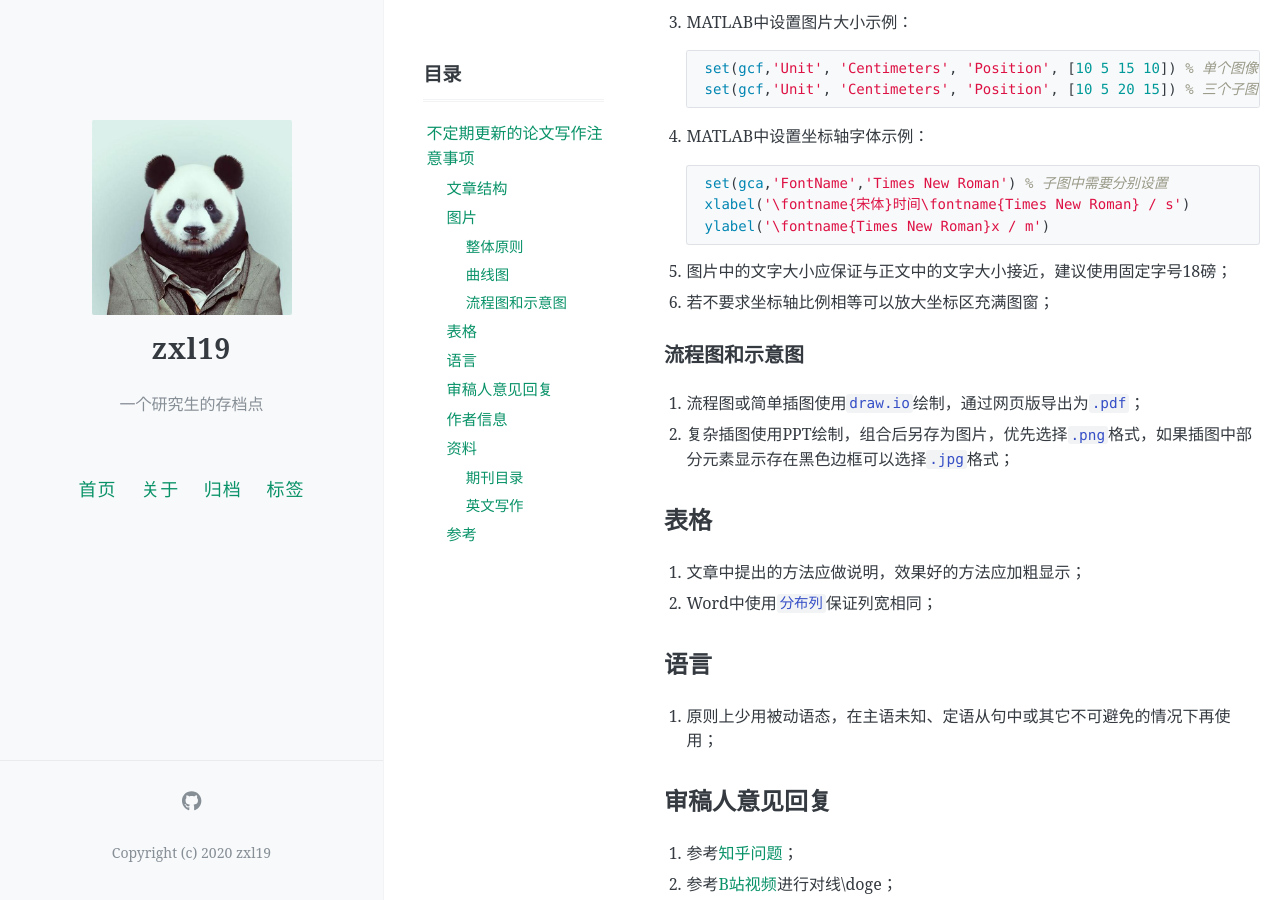
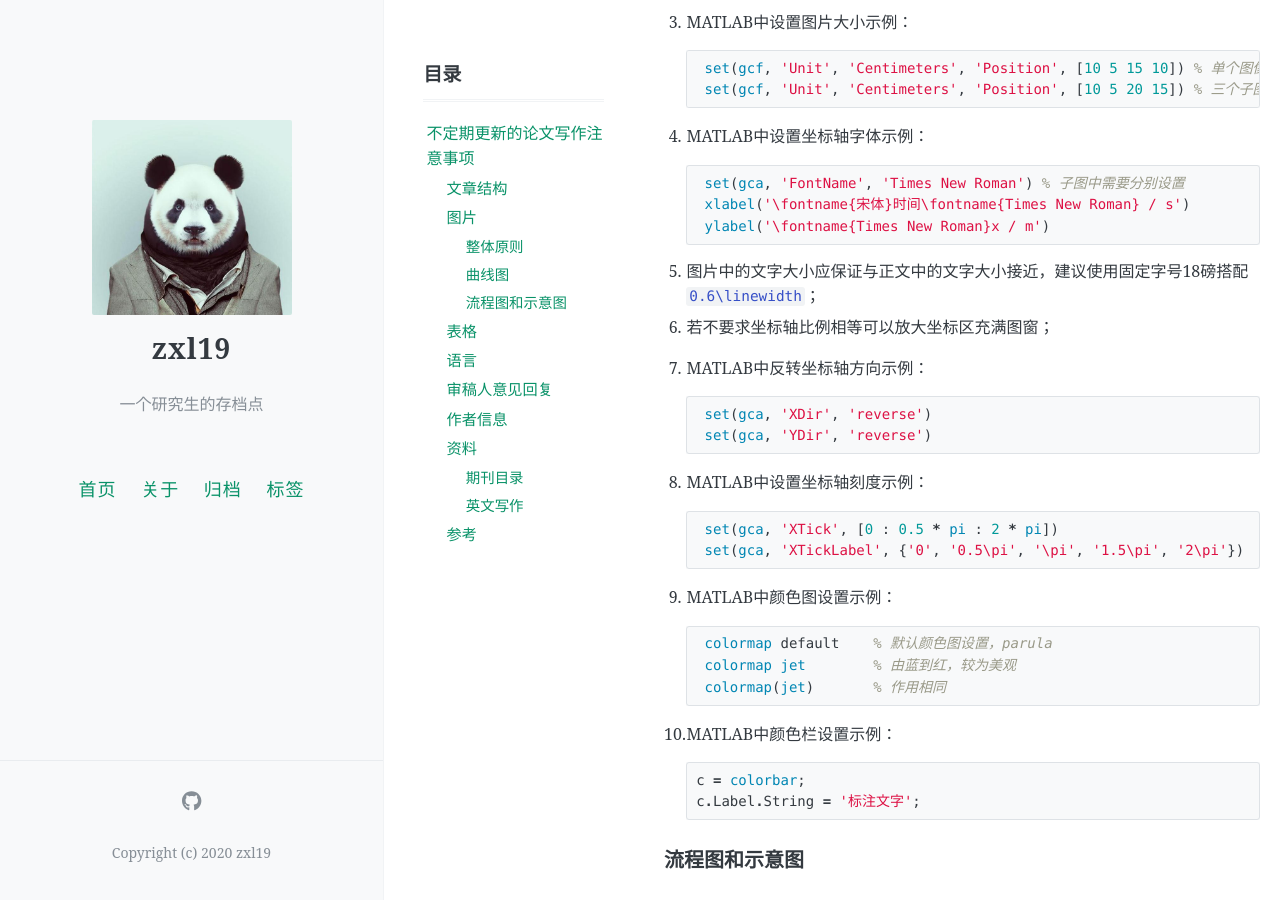
Before and after one commit to zxl19/zxl19.github.io, a Jekyll site: the page built from _posts/2020-10-16-paper-writing.md, in a window 1280 px wide and 900 px high, scrolled down 1454 px. Built offline with Jekyll 4.4.1, drawn with Linux system fonts in a browser that asks for light colours; formulas are drawn with MathJax 3; comment, search, counter and statistics services are not loaded; some of the changed text lies outside the part shown.

Commit message:
Update 2020-10-16-paper-writing.md

````diff
--- a/_posts/2020-10-16-paper-writing.md
+++ b/_posts/2020-10-16-paper-writing.md
@@ -67,20 +67,48 @@ pinned: false
 3. MATLAB中设置图片大小示例：
 
     ```matlab
-    set(gcf,'Unit', 'Centimeters', 'Position', [10 5 15 10]) % 单个图像
-    set(gcf,'Unit', 'Centimeters', 'Position', [10 5 20 15]) % 三个子图
+    set(gcf, 'Unit', 'Centimeters', 'Position', [10 5 15 10]) % 单个图像
+    set(gcf, 'Unit', 'Centimeters', 'Position', [10 5 20 15]) % 三个子图
     ```
 
 4. MATLAB中设置坐标轴字体示例：
 
     ```matlab
-    set(gca,'FontName','Times New Roman') % 子图中需要分别设置
+    set(gca, 'FontName', 'Times New Roman') % 子图中需要分别设置
     xlabel('\fontname{宋体}时间\fontname{Times New Roman} / s')
     ylabel('\fontname{Times New Roman}x / m')
     ```
 
-5. 图片中的文字大小应保证与正文中的文字大小接近，建议使用固定字号18磅；
+5. 图片中的文字大小应保证与正文中的文字大小接近，建议使用固定字号18磅搭配`0.6\linewidth`；
 6. 若不要求坐标轴比例相等可以放大坐标区充满图窗；
+7. MATLAB中反转坐标轴方向示例：
+
+    ```matlab
+    set(gca, 'XDir', 'reverse')
+    set(gca, 'YDir', 'reverse')
+    ```
+
+8. MATLAB中设置坐标轴刻度示例：
+
+    ```matlab
+    set(gca, 'XTick', [0 : 0.5 * pi : 2 * pi])
+    set(gca, 'XTickLabel', {'0', '0.5\pi', '\pi', '1.5\pi', '2\pi'})
+    ```
+
+9. MATLAB中颜色图设置示例：
+
+    ```matlab
+    colormap default    % 默认颜色图设置，parula
+    colormap jet        % 由蓝到红，较为美观
+    colormap(jet)       % 作用相同
+    ```
+
+10. MATLAB中颜色栏设置示例：
+
+    ```matlab
+    c = colorbar;
+    c.Label.String = '标注文字';
+    ```
 
 ### 流程图和示意图
 
@@ -133,3 +161,6 @@ pinned: false
 2. [审稿意见怎么回复？需要注意什么？-知乎](https://www.zhihu.com/question/370758333)
 3. [英文论文写作有哪些需要注意的细节？-知乎](https://www.zhihu.com/question/46825717)
 4. [我来分享下自己总结的审稿意见回复的模板吧-方差的文章-知乎](https://zhuanlan.zhihu.com/p/346911007)
+5. [MATLAB坐标轴位置和方向设置-CSDN博客](https://blog.csdn.net/yuejisuo1948/article/details/80801506)
+6. [MATLAB坐标轴刻度设置-百度经验](https://jingyan.baidu.com/article/c1a3101e044849de646deb43.html)
+7. [MATLAB坐标轴刻度设置-CSDN博客](https://blog.csdn.net/yq_forever/article/details/86594602)
````
